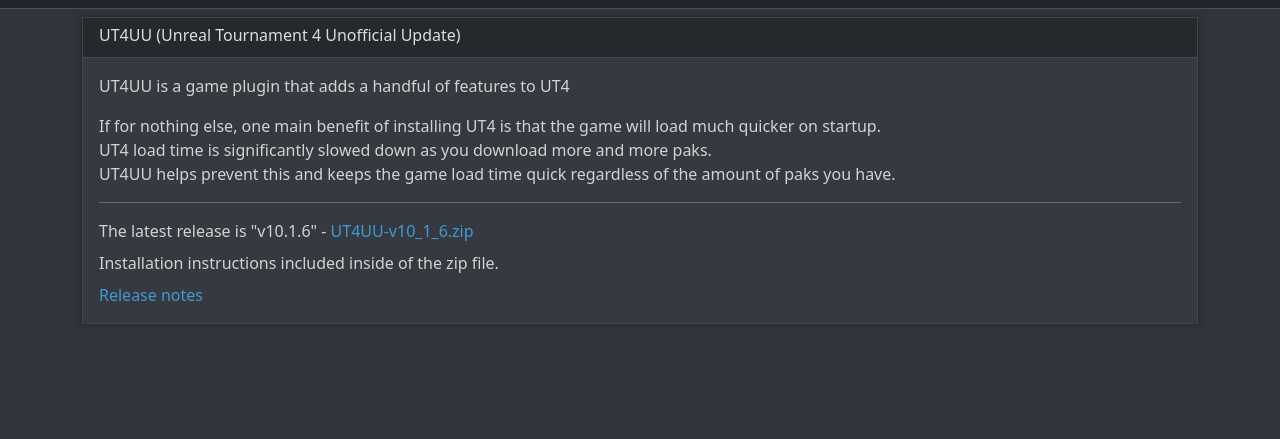
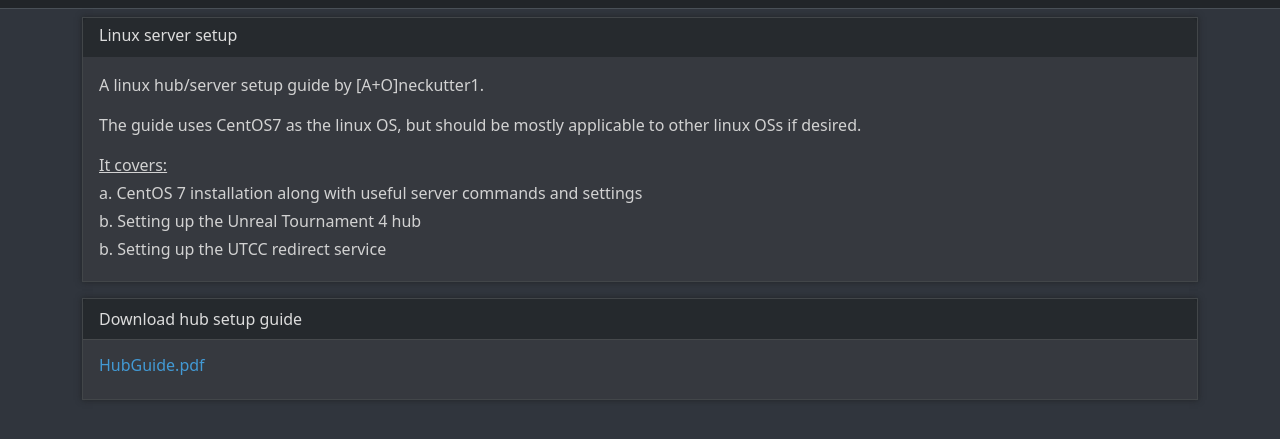
Before and after one commit to utshakka/ut4ever, a plain HTML site: page server_setup.html in a window 1280 px wide. Shown: the part 55-494 px from the top of the page. Drawn offline with nearby package versions, Linux system fonts and the light colour scheme.

Commit message:
Add files via upload

```diff
--- a/js/global_vars.js
+++ b/js/global_vars.js
@@ -11,9 +11,11 @@
   var _masterServerUuInstructionsUrl = 'https://ut4.timiimit.com/Instructions/UT4UU';
   var _masterServerStockInstructionsUrl = 'https://ut4.timiimit.com/Instructions/StockUT4';
   var _masterServerStockVideoUrl = '';
+  var _hubGuideUrl = 'https://downloads.ut4ever.box.ca/server/HubGuide.pdf';
 
   const urlArray = ['installerUrl', 'installerVideoUrl', 'stockGameUrl', 'stockEditorUrl',
-                    'latestUuUrl', 'masterServerUuVideoUrl', 'masterServerUuInstructionsUrl', 'masterServerStockInstructionsUrl', 'masterServerStockVideoUrl'];
+                    'latestUuUrl', 'masterServerUuVideoUrl', 'masterServerUuInstructionsUrl', 'masterServerStockInstructionsUrl', 'masterServerStockVideoUrl',
+                    'hubGuideUrl'];
   const textArray = ['latestUuVersion'];
 
   urlArray.forEach(insertURLToHTML);
--- a/ut4uu.html
+++ b/server_setup.html
@@ -12,7 +12,7 @@
 
   <!-- Bootstrap and other style customizations -->
   <link rel="stylesheet" href="css/bootstrap.min.css">
-  <link rel="stylesheet" href="styles/general.css?v=3.2.0">
+  <link rel="stylesheet" href="styles/general.css?v=3.2.1">
 
   <!-- Favicon -->
   <link rel="icon" type="image/x-icon" href="/images/favicon-16x16.png">
@@ -23,8 +23,7 @@
   <title>UT4ever</title>
 </head>
 
-
-<body>
+<body style="padding-bottom: 300px;">
 
   <!-- Header bar (logo/title and nav bar) -->
   <header-component></header-component>
@@ -36,32 +35,31 @@
   <div class="container-xl mt-2 text-light" data-bs-theme="dark">
 
     <div class="card mb-3 rounded-0 black-shadow">
-      <div class="card-header pb-1"><h6 style="color:rgb(220, 220, 220);">UT4UU (Unreal Tournament 4 Unofficial Update)</h6></div>
+      <div class="card-header pb-1 border-bottom-0"><h6 style="color:rgb(220, 220, 220);">Linux server setup</h6></div>
 
       <div class="card-body card-body-post-a">
-        <p class="card-text mb-3">UT4UU is a game plugin that adds a handful of features to UT4</p>
-        <p class="card-text mb-0">If for nothing else, one main benefit of installing UT4 is that the game will load much quicker on startup.</p>
-        <p class="card-text mb-0">UT4 load time is significantly slowed down as you download more and more paks.</p>
-        <p class="card-text mb-0">UT4UU helps prevent this and keeps the game load time quick regardless of the amount of paks you have.</p>
-
-        <hr>
-
-        <p class="card-text mb-2">The latest release is "<span id="latestUuVersion"></span>" -
-          <a id="latestUuUrl" target="_blank" class="card-body-post-subtextcolor card-body-post-subtitle-link">UT4UU-v10_1_6.zip
-          </a>
-        </p>
-        <p class="card-text mb-2">Installation instructions included inside of the zip file.</p>
-        <p class="card-text mb-2"></p>
-        <p class="card-text mb-0">
-          <a href="https://github.com/timiimit/UT4UU-Public/releases" target="_blank" class="card-body-post-subtextcolor card-body-post-subtitle-link">Release notes</a>
-        </p>
+        <p class="card-text mb-3">A linux hub/server setup guide by [A+O]neckutter1.</p>
+        <p class="card-text mb-3">The guide uses CentOS7 as the linux OS, but should be mostly applicable to other linux OSs if desired.</p>
+        <p class="card-text mb-1"><u>It covers:</u></p>
+        <p class="card-text mb-1">a. CentOS 7 installation along with useful server commands and settings</p>
+        <p class="card-text mb-1">b. Setting up the Unreal Tournament 4 hub</p>
+        <p class="card-text mb-1">b. Setting up the UTCC redirect service</p>
       </div>
     </div>
+
+    <div class="card mb-3 rounded-0 black-shadow">
+      <div class="card-header">Download hub setup guide</div>
+      <div class="card-body card-body-post-a">
+        <h6><a id="hubGuideUrl" target="_blank" class="card-body-post-subtextcolor card-body-post-subtitle-link">
+          HubGuide.pdf
+        </a></h6>
+      </div>
+    </div>
+
   </div>
 
-
   <script src="js/bootstrap.bundle.min.js"></script>
-  <script lang="js" src="js/global_vars.js?v=3.2.0"></script>
+  <script lang="js" src="js/global_vars.js?v=3.2.1"></script>
 
 </body>
 </html>
```
Also changed, not shown: downloads.html (+2 -2 lines), index.html (+2 -2 lines), installer.html (+2 -2 lines), manual_installation.html (+2 -2 lines), openal.html (+2 -2 lines), troubleshooting.html (+2 -2 lines).
